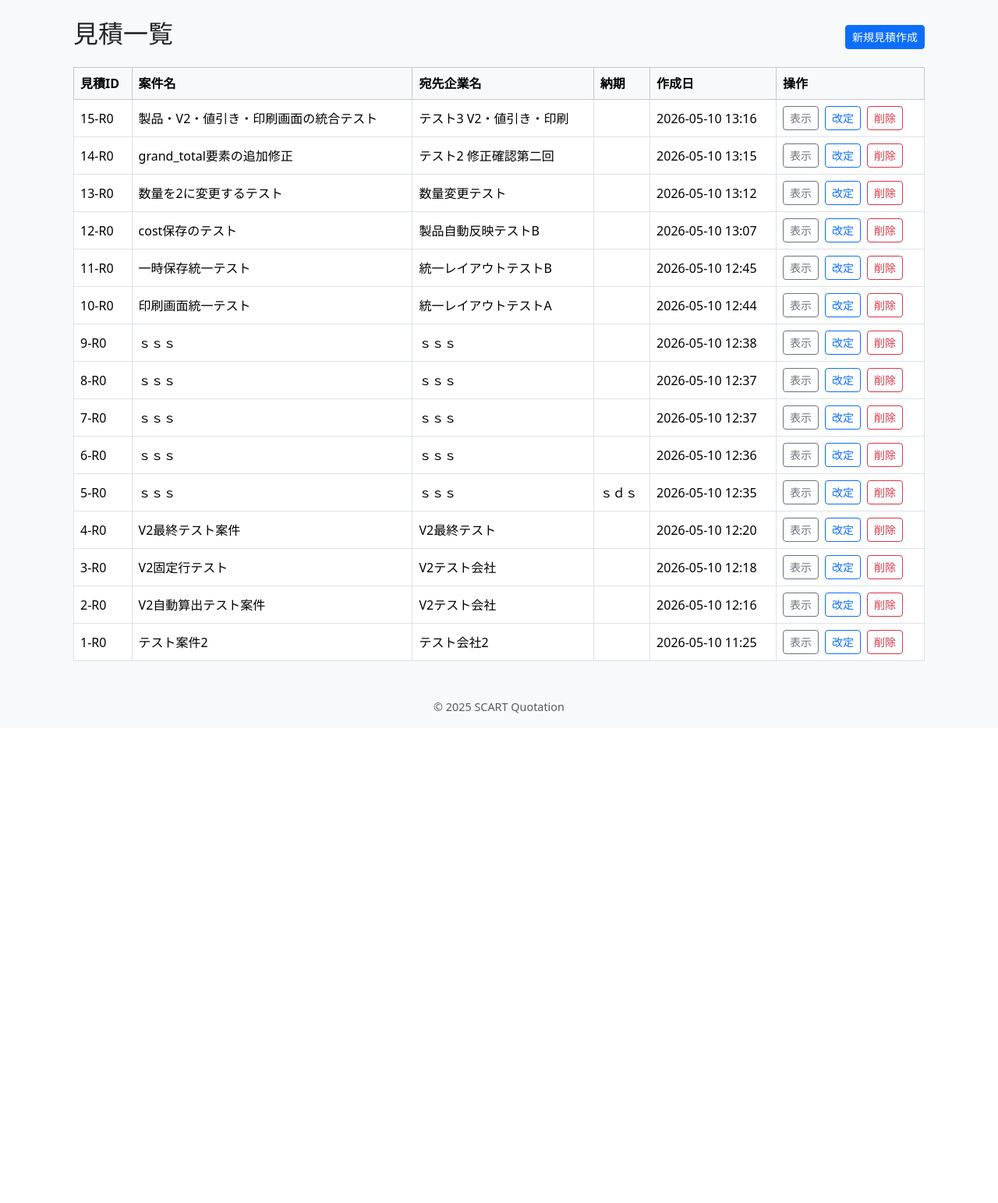
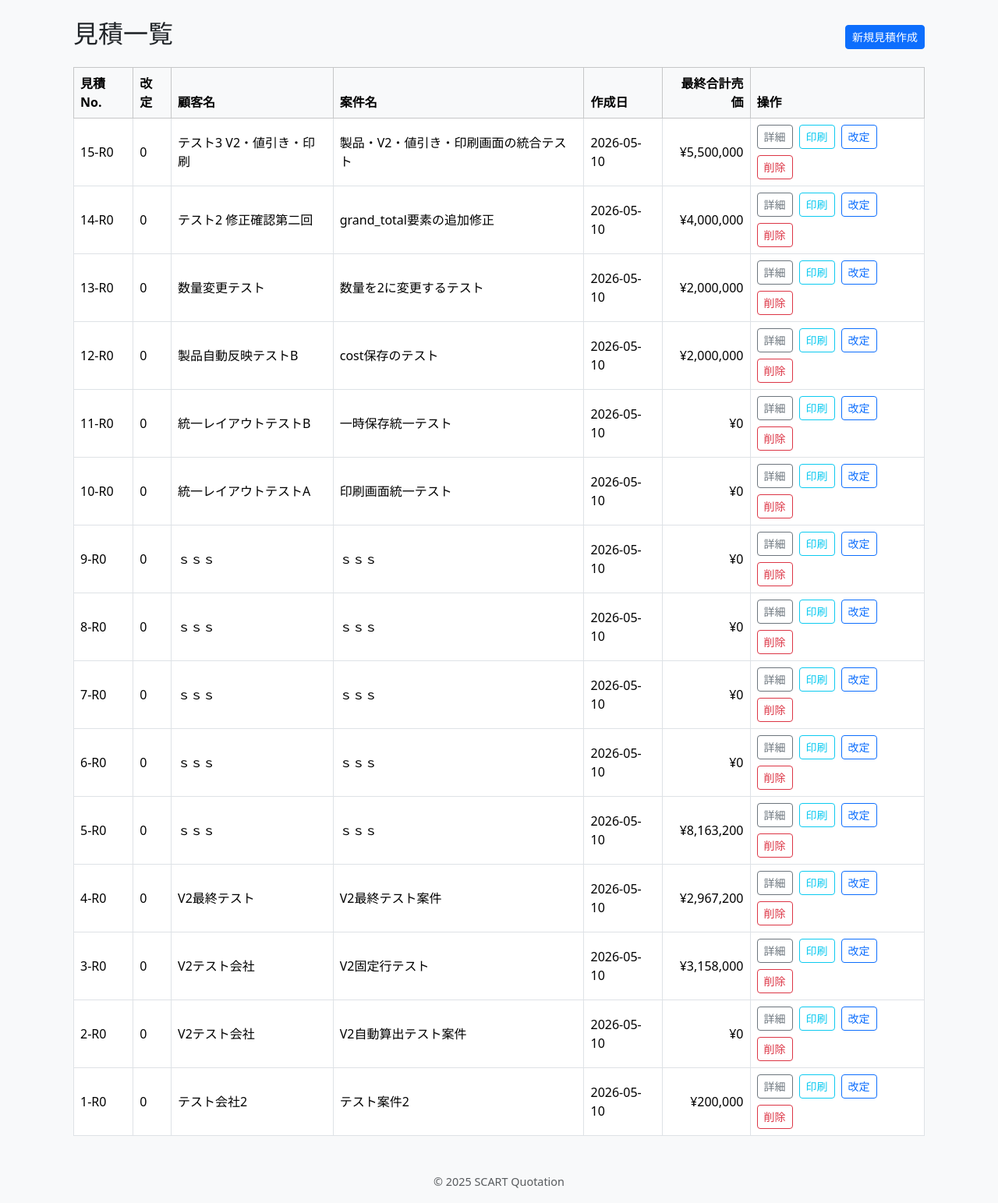
Before and after one commit to masazumi-kondo/S-CART-QUOTATION, a Flask app: page /quotations in a window 1280 px wide. Shown: the part 56-1599 px from the top of the page at 78% size. Before the commit the page ends 971 px from the top, so only its background shows below. Run offline with Flask 3, Linux system fonts and the light colour scheme.

Commit message:
Feature: Implement quotation list page for trial operation (見積一覧画面の整備)

```diff
--- a/app/routes/quotation.py
+++ b/app/routes/quotation.py
@@ -331,7 +331,26 @@ def quotation_list():
         quotations.append(orig)
         if orig.id in latest_rev_map:
             quotations.append(latest_rev_map[orig.id])
-    return render_template("quotation_list.html", quotations=quotations)
+
+    # Convert Quotation objects to dictionaries with calculated totals
+    def get_total_after_discount(q):
+        total_sell = sum((d.subtotal or 0) for d in q.details) if q.details else 0
+        discount_amount = (q.discount_amount or 0) if q.discount_amount else 0
+        return max(0, total_sell - discount_amount)
+
+    quotations_data = []
+    for q in quotations:
+        quotations_data.append({
+            'original_id': q.original_id,
+            'revision_no': q.revision_no,
+            'company_name': q.company_name,
+            'project_name': q.project_name,
+            'created_at': q.created_at.strftime('%Y-%m-%d') if q.created_at else '',
+            'total_after_discount': get_total_after_discount(q),
+            'id': q.id
+        })
+
+    return render_template("quotation_list.html", quotations=quotations_data)
 
 
 @quotation_bp.route("/quotation/new", methods=["GET", "POST"])
--- a/app/templates/quotation_list.html
+++ b/app/templates/quotation_list.html
@@ -8,11 +8,12 @@
     <table class="table table-bordered table-hover align-middle">
         <thead class="table-light">
             <tr>
-                <th>見積ID</th>
+                <th>見積No.</th>
+                <th>改定</th>
+                <th>顧客名</th>
                 <th>案件名</th>
-                <th>宛先企業名</th>
-                <th>納期</th>
                 <th>作成日</th>
+                <th class="text-end">最終合計売価</th>
                 <th>操作</th>
             </tr>
         </thead>
@@ -23,20 +24,22 @@
                 <td>
                     {{ q.original_id }}-R{{ q.revision_no }}
                 </td>
+                <td>{{ q.revision_no }}</td>
+                <td>{{ q.company_name }}</td>
                 <td>{{ q.project_name }}</td>
-                <td>{{ q.company_name }}</td>
-                <td>{{ q.delivery_date or "" }}</td>
                 <td>
-                    {% if q.created_at %}
-                        {{ q.created_at.strftime('%Y-%m-%d %H:%M') }}
-                    {% endif %}
+                    {{ q.created_at }}
+                </td>
+                <td class="text-end">
+                    ¥{{ "{:,}".format(q.total_after_discount|int) }}
                 </td>
                 <td>
-                    <div class="d-flex gap-2">
-                        <a href="{{ url_for('quotation.quotation_view', quotation_id=q.id) }}" class="btn btn-sm btn-outline-secondary">表示</a>
-                        <a href="{{ url_for('quotation.quotation_revise', quotation_id=q.id) }}" class="btn btn-sm btn-outline-primary">改定</a>
+                    <div class="d-flex gap-2 flex-wrap">
+                        <a href="{{ url_for('quotation.quotation_view', quotation_id=q.id) }}" class="btn btn-sm btn-outline-secondary" title="詳細表示">詳細</a>
+                        <a href="{{ url_for('quotation.print_view', quotation_id=q.id) }}" class="btn btn-sm btn-outline-info" title="印刷画面へ">印刷</a>
+                        <a href="{{ url_for('quotation.quotation_revise', quotation_id=q.id) }}" class="btn btn-sm btn-outline-primary" title="改定版を作成">改定</a>
                         <form method="post" action="{{ url_for('quotation.quotation_delete', quotation_id=q.id) }}" style="display:inline;" onsubmit="return confirm('この見積を削除します。よろしいですか？（改定履歴も削除されます）');">
-                            <button type="submit" class="btn btn-sm btn-outline-danger">削除</button>
+                            <button type="submit" class="btn btn-sm btn-outline-danger" title="削除">削除</button>
                         </form>
                     </div>
                 </td>
@@ -44,7 +47,7 @@
             {% endfor %}
         {% else %}
             <tr>
-                <td colspan="6" class="text-center">見積データがありません。</td>
+                <td colspan="7" class="text-center">見積データがありません。</td>
             </tr>
         {% endif %}
         </tbody>
```
Also changed, not shown: app/models/quotation.py (+7 -0 lines), estimates.db, 3 other files.
